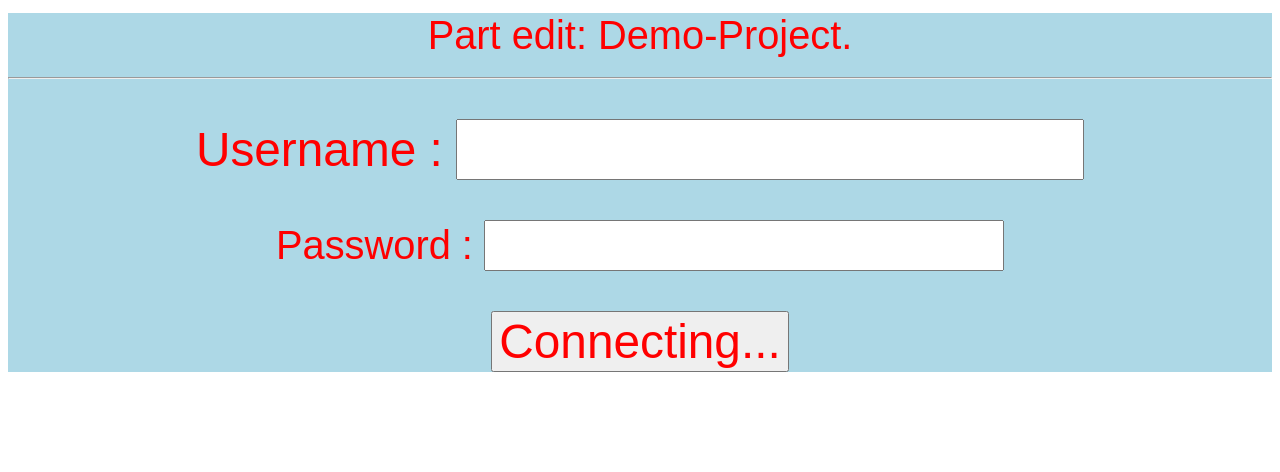
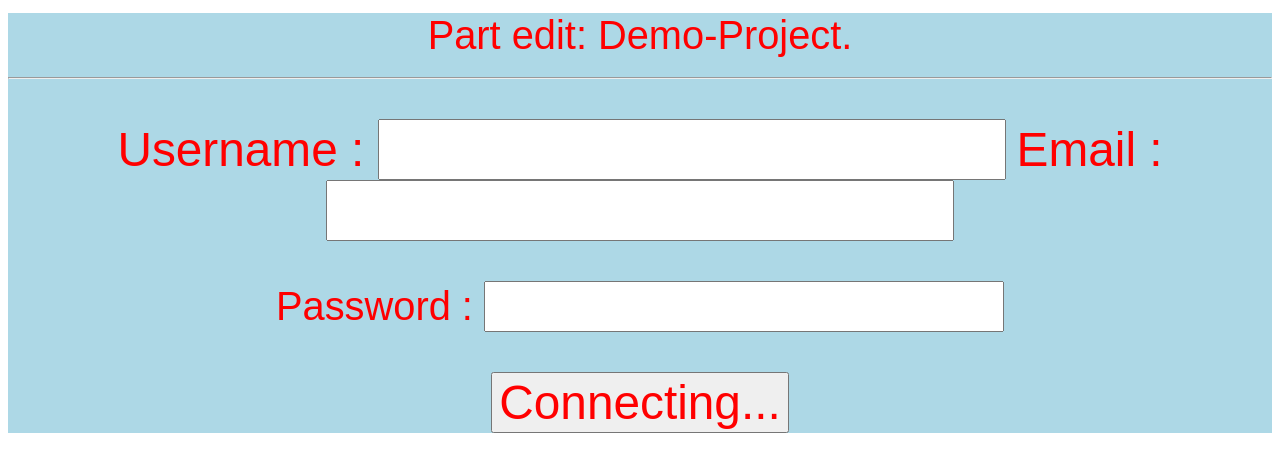
Before and after one commit to ViewNata/CSI204, a plain HTML site: page index.html in a window 1280 px wide. Shown: the part 170-642 px from the top of the page. Drawn offline with Linux system fonts and the light colour scheme.

Commit message:
push mail

```diff
--- a/index.html
+++ b/index.html
@@ -13,7 +13,10 @@
         <form action="" class="form">
             <label>Part edit: Demo-Project.</label><hr>
             <p><label>Username : </label>
-            <input type="text"></p><label>Password : </label>
+            <input type="text">
+            <label>Email : </label>
+            <input type="text">
+            </p><label>Password : </label>
             <input type="password">
             <p><input type="button" value="Connecting..." class="btn"></p>
         </form>
```
